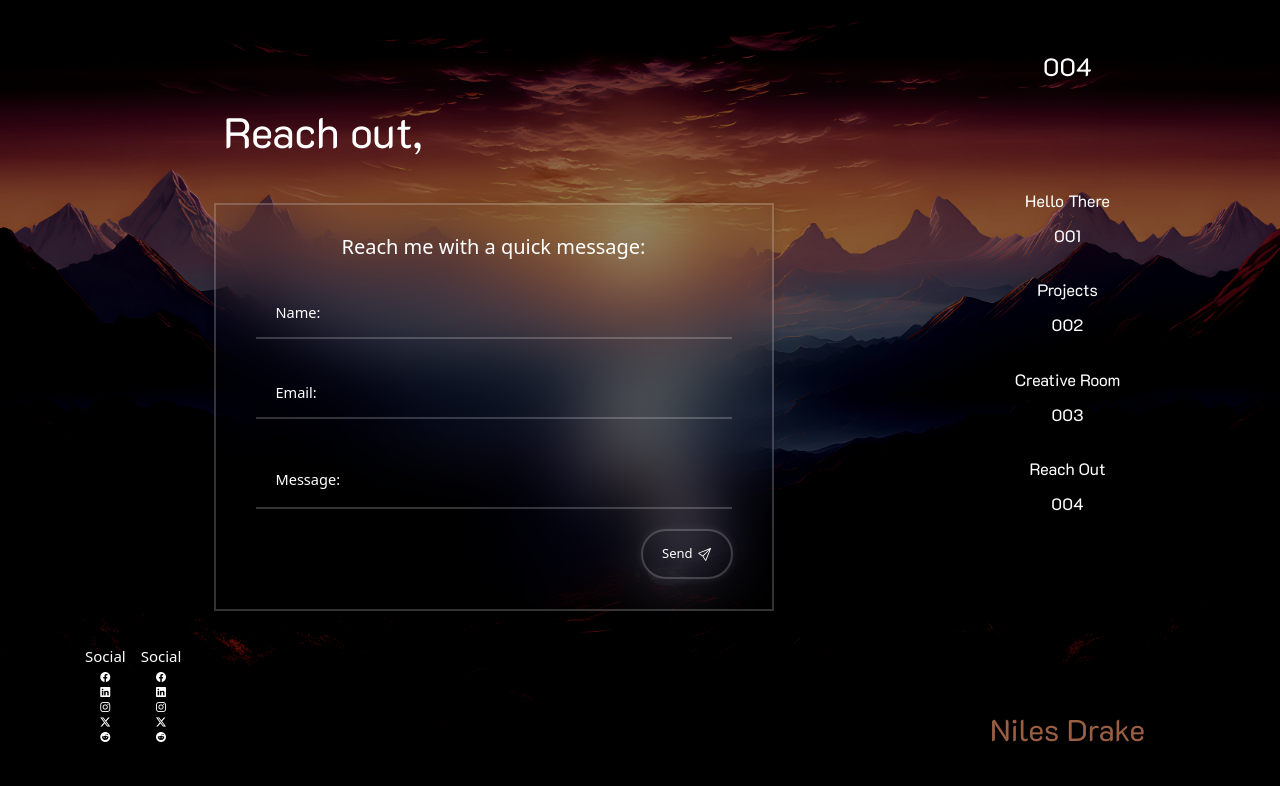
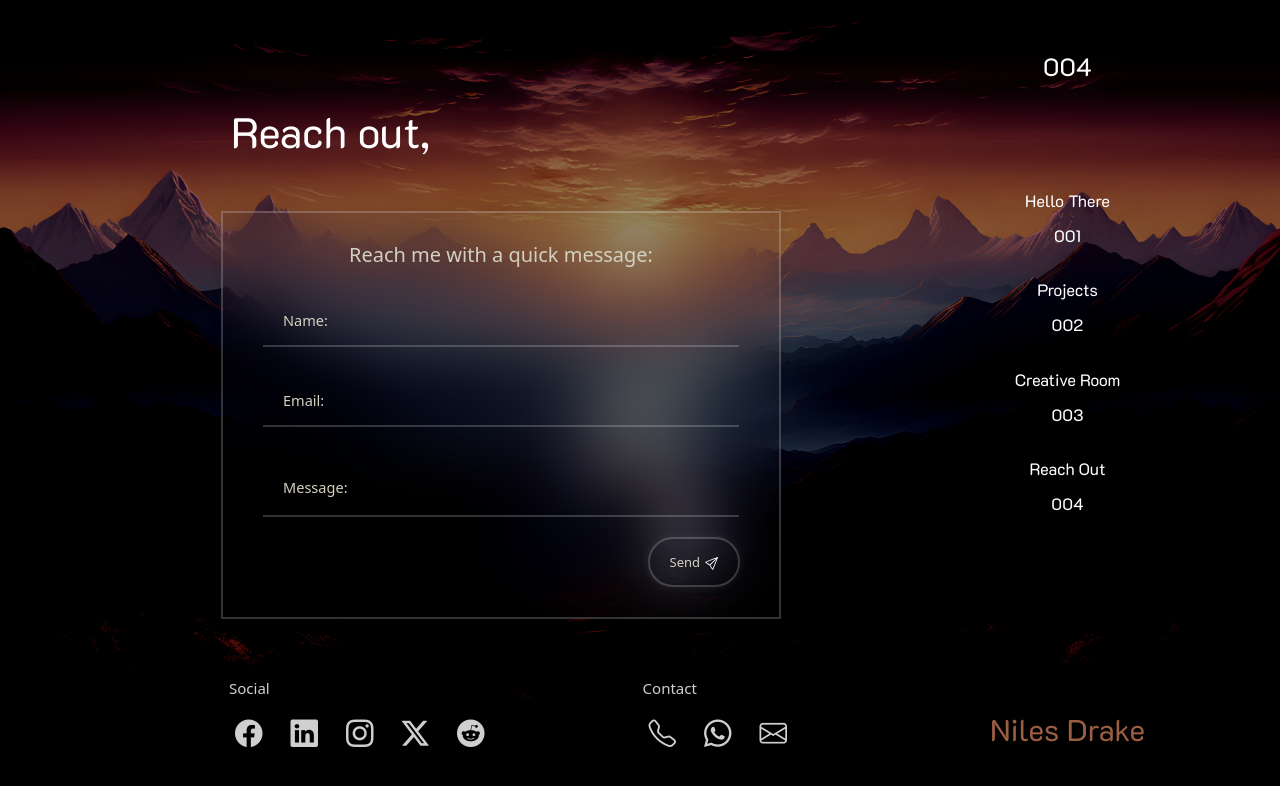
Before and after one commit to riju-talk/portfolio-site, a React (Create React App) app in the folder site-content/niles2.0/: page /reach_out in a window 1280 px wide. Shown: the top 786 px of the page. Built offline with nearby package versions, Linux system fonts and the light colour scheme; a web font is replaced by a local one.

Commit message:
reach page complete

```diff
--- a/site-content/niles2.0/src/containers/message/styles.css
+++ b/site-content/niles2.0/src/containers/message/styles.css
@@ -1,7 +1,7 @@
     .wrapper{
         width: 70vh;
         background-color: transparent;
-        color: #ffffff;
+        color: var(--white-theme-sub-text-color);
         padding: 30px 40px;
         backdrop-filter : blur(30px);
         border: 2px solid rgba(255,255,255, .2);
@@ -49,14 +49,14 @@
 
     input::placeholder{
         font-size: 1.12em;
-        color: #ffffff;
+        color: var(--white-theme-sub-text-color);
 
     }
 
     textarea::placeholder{
         align-content:flex-start;
         font-size: 1.12em;
-        color: #ffffff;
+        color: var(--white-theme-sub-text-color);
     }
 
     .icon{
@@ -74,7 +74,7 @@
         border-radius: 40px;
         box-shadow: 0 0 10px rgba(192, 181, 181, 0.1);
         cursor: pointer;
-        color: #ffffff;
+        color: var(--white-theme-sub-text-color);
     }
 
     .send-button{
@@ -84,3 +84,6 @@
         align-items: self-end;
         justify-content: flex-end
     }
+    .button-text{
+        color: var(--white-theme-sub-text-color);
+    }
--- a/site-content/niles2.0/src/containers/reach/index.jsx
+++ b/site-content/niles2.0/src/containers/reach/index.jsx
@@ -1,77 +1,88 @@
 import React from "react";
 import Message from "../message";
 
+import './styles.scss'
+
+const socialMediaIcons = [
+    {
+        name: 'Facebook',
+        url: 'https://www.facebook.com',
+        icon: 'bi bi-facebook',
+    },
+    {
+        name: 'LinkedIn',
+        url: 'https://www.linkedin.com',
+        icon: 'bi bi-linkedin',
+    },
+    {
+        name: 'Instagram',
+        url: 'https://www.instagram.com',
+        icon: 'bi bi-instagram',
+    },
+    {
+        name: 'Twitter',
+        url: 'https://twitter.com',
+        icon: 'bi bi-twitter-x',
+    },
+    {
+        name: 'Reddit',
+        url: 'https://www.reddit.com',
+        icon: 'bi bi-reddit',
+    },
+];
+
+
+const contactIcons = [
+    {
+        name: 'Phone',
+        url: 'https://www.facebook.com',
+        icon: 'bi bi-telephone',
+    },
+    {
+        name: 'WhatsApp',
+        url: 'https://www.facebook.com',
+        icon: 'bi bi-whatsapp',
+    },
+    {
+        name: 'Email',
+        url: 'https://www.linkedin.com',
+        icon: 'bi bi-envelope',
+    },
+];
+
 function Reach() {
     return (
-        <div>
+        <div className="container">
             <h1>Reach out,</h1>
-            <Message></Message>
-            <div className="container">
-            <div className="row">
-                <div className="col-auto">
-                    <div className="col-auto">
-                        <h4 className="reach-out-heading">Social</h4>
-                    </div>
-                    <div className="col-auto">
-                        <a href="https://www.facebook.com" target="_blank">
-                            <i className="bi bi-facebook"></i>
-                        </a>
-                    </div>
-                    <div className="col-auto">
-                        <a href="https://www.linkedin.com" target="_blank">
-                            <i className="bi bi-linkedin"></i>
-                        </a>
-                    </div>
-                    <div className="col-auto">
-                        <a href="https://www.instagram.com" target="_blank">
-                            <i className="bi bi-instagram"></i>
-                        </a>
-                    </div>
-                    <div className="col-auto">
-                        <a href="https://twitter.com" target="_blank">
-                            <i className="bi bi-twitter-x"></i>
-                        </a>
-                    </div>
-                    <div className="col-auto">
-                        <a href="https://www.reddit.com" target="_blank">
-                            <i className="bi bi-reddit"></i>
-                        </a>
+            <Message />
+            <div className="links">
+                <div className="social">
+                    <h4 className="reach-out-heading">Social</h4>
+                    <div className="social-icons">
+                        {socialMediaIcons.map((icon, index) => (
+                            <span className="social-icon">
+                                <a href={icon.url} target="_blank" rel="noopener noreferrer">
+                                    <i className={icon.icon}></i>
+                                </a>
+                            </span>
+                        ))}
                     </div>
                 </div>
-                <div className="col-auto">
-                    <div className="col-auto">
-                        <h4 className="reach-out-heading">Social</h4>
-                    </div>
-                    <div className="col-auto">
-                        <a href="https://www.facebook.com" target="_blank">
-                            <i className="bi bi-facebook"></i>
-                        </a>
-                    </div>
-                    <div className="col-auto">
-                        <a href="https://www.linkedin.com" target="_blank">
-                            <i className="bi bi-linkedin"></i>
-                        </a>
-                    </div>
-                    <div className="col-auto">
-                        <a href="https://www.instagram.com" target="_blank">
-                            <i className="bi bi-instagram"></i>
-                        </a>
-                    </div>
-                    <div className="col-auto">
-                        <a href="https://twitter.com" target="_blank">
-                            <i className="bi bi-twitter-x"></i>
-                        </a>
-                    </div>
-                    <div className="col-auto">
-                        <a href="https://www.reddit.com" target="_blank">
-                            <i className="bi bi-reddit"></i>
-                        </a>
+                <div className="social">
+                    <h4 className="reach-out-heading">Contact</h4>
+                    <div className="social-icons">
+                        {contactIcons.map((icon, index) => (
+                            <span className="social-icon">
+                                <a href={icon.url} target="_blank" rel="noopener noreferrer">
+                                    <i className={icon.icon}></i>
+                                </a>
+                            </span>
+                        ))}
                     </div>
                 </div>
             </div>
-            </div>
         </div>
-    )
+    );
 }
 
 export default Reach;
--- a/site-content/niles2.0/src/containers/reach/styles.scss
+++ b/site-content/niles2.0/src/containers/reach/styles.scss
@@ -11,3 +11,47 @@ h1{
 #description{
     text-align: justify;
 }
+
+.links{
+    padding-top: 3vh;
+    margin-top: 3vh;
+    display: flex;
+}
+
+.social{
+    margin-left: 17vh;
+    margin-bottom: 2vh;
+}
+
+.social-icons{
+    text-align: left;
+}
+
+.social-icon{
+    width: 40px;
+    height: auto;
+    padding: 14px;
+    font-size: 2.75em;
+    i {
+        color: #CFCFCF; /* Example color */
+    }
+    i:hover{
+        color: var(--theme-for-nav);
+        animation: smooth_change 0.2s ease-in-out;
+    }
+    @keyframes smooth_change {
+        0%{
+            color: #CFCFCF;
+        }
+        100%{
+            color: var(--theme-for-nav);
+        }
+    }
+}
+
+.reach-out-heading{
+    color: #CFCFCF;
+    padding-left: 1vh;
+    text-align: left;
+    margin-bottom: 1em;
+}
```
